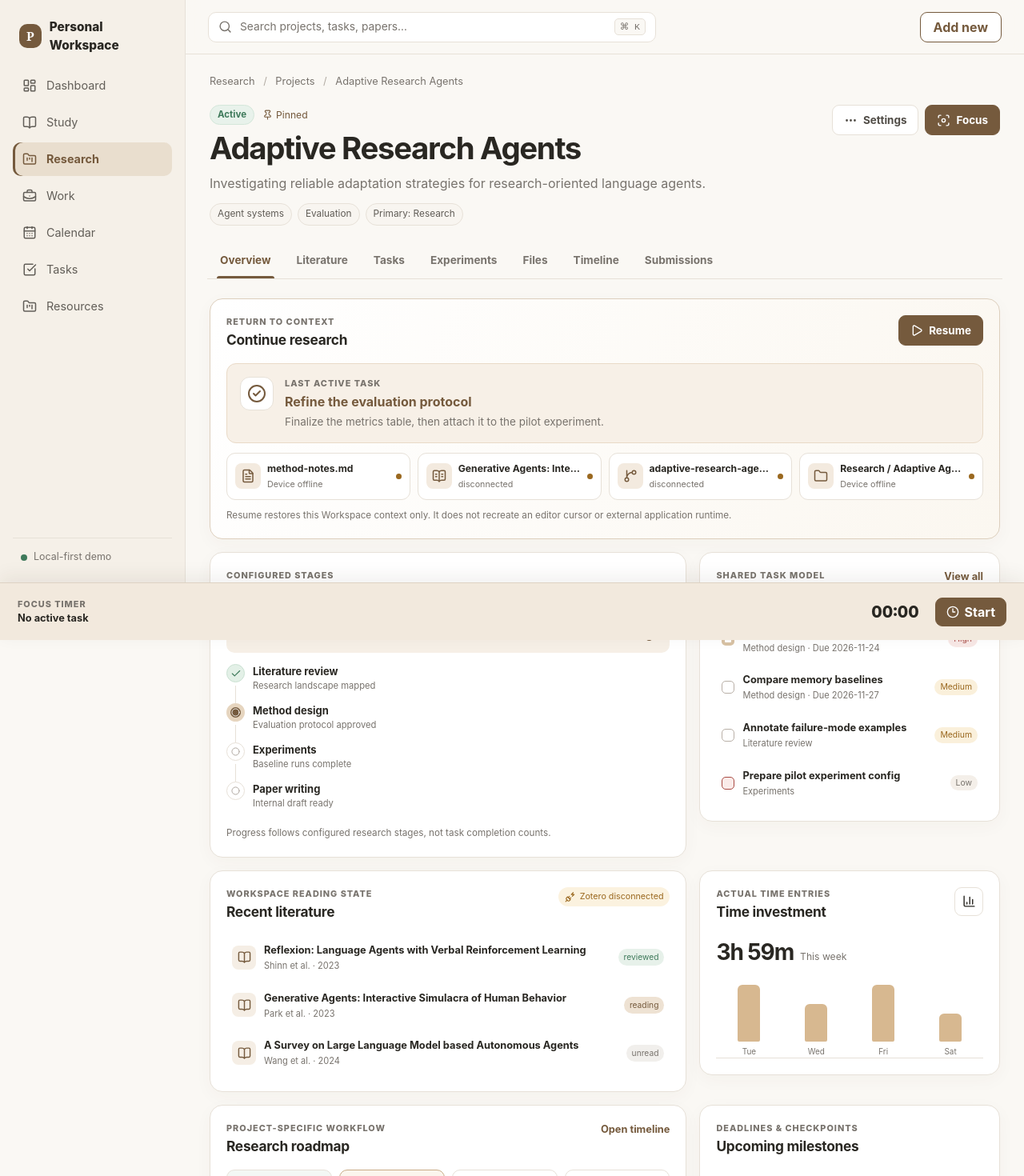
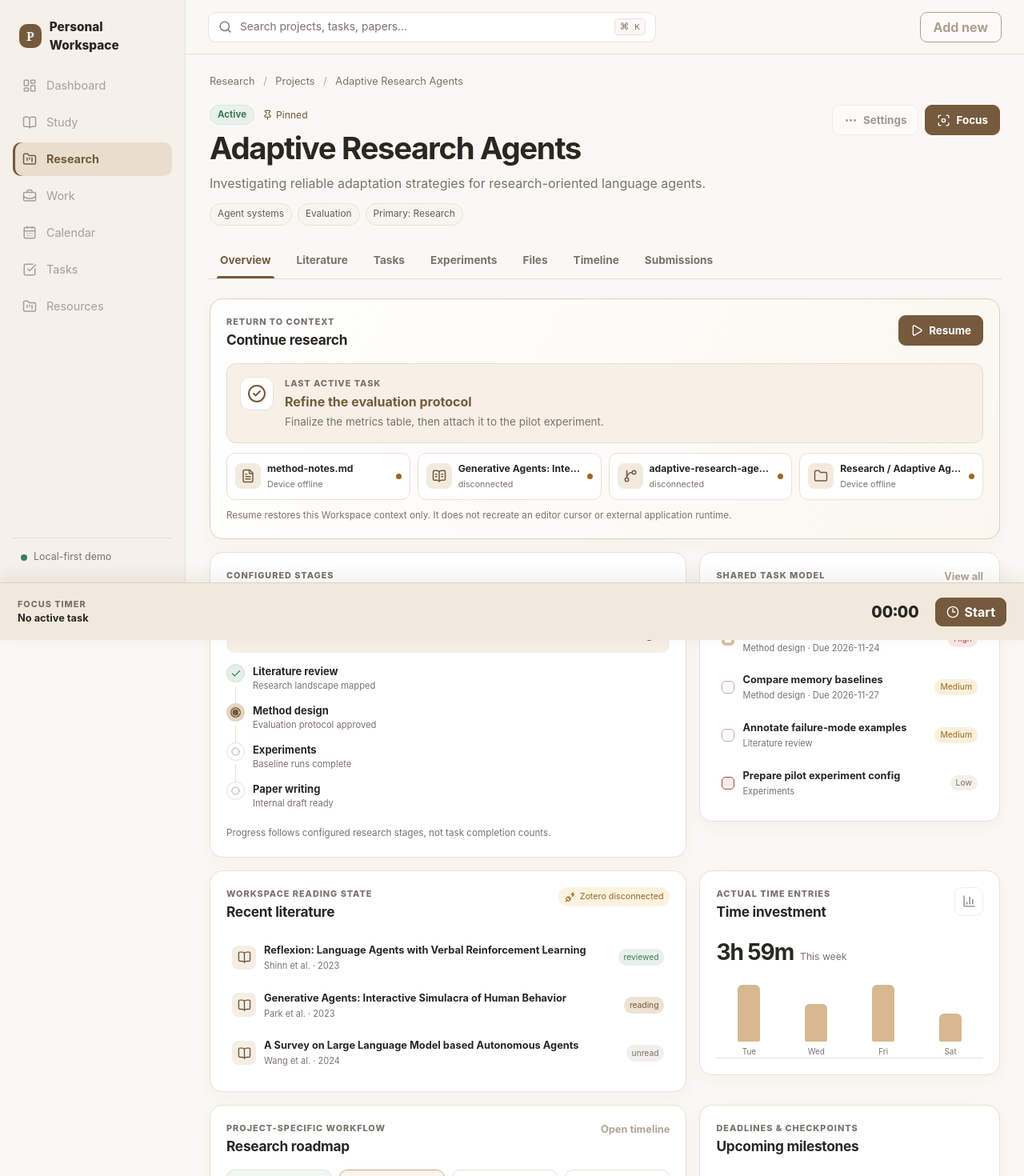
Before and after one commit to zyyu1/personal-workspace, a React (Vite) app: page /research/projects/adaptive-agents/overview in a window 1280 px wide. Shown: the top 1470 px of the page at 80% size. Built offline with nearby package versions, Linux system fonts and the light colour scheme.

Commit message:
Clarify out-of-scope controls

```diff
--- a/src/components/AppShell.tsx
+++ b/src/components/AppShell.tsx
@@ -11,7 +11,7 @@ export function AppShell({ children, inspector, timer }: { children: ReactNode;
   return <div className="app-shell">
     <aside className={`sidebar ${mobileNav ? 'is-open' : ''}`} aria-label="Global navigation">
       <div className="brand"><span className="brand-mark">P</span><span>Personal Workspace</span></div>
-      <nav>{navigation.map(([Icon, label]) => <button className={label === 'Research' ? 'nav-item active' : 'nav-item'} key={label}><Icon size={18}/><span>{label}</span></button>)}</nav>
+      <nav>{navigation.map(([Icon, label]) => <button className={label === 'Research' ? 'nav-item active' : 'nav-item'} key={label} disabled={label !== 'Research'} title={label !== 'Research' ? 'Not implemented in this increment' : 'Current area'} aria-current={label === 'Research' ? 'page' : undefined}><Icon size={18}/><span>{label}</span></button>)}</nav>
       <div className="sidebar-foot"><span className="status-dot"/>Local-first demo</div>
     </aside>
     {mobileNav && <button className="scrim" aria-label="Close navigation" onClick={() => setMobileNav(false)}/>}
@@ -19,7 +19,7 @@ export function AppShell({ children, inspector, timer }: { children: ReactNode;
       <header className="topbar">
         <button className="icon-button mobile-menu" aria-label={mobileNav ? 'Close menu' : 'Open menu'} onClick={() => setMobileNav(!mobileNav)}>{mobileNav ? <X/> : <Menu/>}</button>
         <div className="search"><Search size={17}/><span>Search projects, tasks, papers…</span><kbd>⌘ K</kbd></div>
-        <button className="quick-add">Add new</button>
+        <button className="quick-add" disabled title="Quick Add is outside this increment">Add new</button>
       </header>
       <div className={`content-frame ${inspector ? 'with-inspector' : ''}`}>
         <main className="main-content">{children}</main>
--- a/src/features/research/components/NextActions.tsx
+++ b/src/features/research/components/NextActions.tsx
@@ -1,7 +1,7 @@
 import type { ResearchTask } from '../types'
 import { SectionCard } from './SectionCard'
 export function NextActions({ tasks, onOpen }: { tasks: ResearchTask[]; onOpen: (task: ResearchTask) => void }) {
-  return <SectionCard title="Next actions" eyebrow="Shared task model" action={<button className="text-button">View all</button>}>
+  return <SectionCard title="Next actions" eyebrow="Shared task model" action={<button className="text-button" disabled title="Full Tasks module is outside this increment">View all</button>}>
     {tasks.length ? <div className="action-list">{tasks.slice(0,5).map(task => <button className="action-row" key={task.id} onClick={() => onOpen(task)}><span className={`task-check ${task.status}`}/><span className="action-main"><strong>{task.title}</strong><small>{task.stage}{task.dueDate ? ` · Due ${task.dueDate}` : ''}</small></span>{task.priority && <span className={`priority ${task.priority}`}>{task.priority}</span>}</button>)}</div> : <div className="empty-state compact"><h3>No next actions</h3><p>Create a shared task and assign this project as its primary context.</p><button className="secondary-button" disabled>Add task · coming soon</button></div>}
   </SectionCard>
 }
--- a/src/features/research/components/ProjectHeader.tsx
+++ b/src/features/research/components/ProjectHeader.tsx
@@ -6,7 +6,7 @@ export function ProjectHeader({ project, onFocus }: { project: ResearchProject;
     <div className="breadcrumbs">Research <span>/</span> Projects <span>/</span> {project.name}</div>
     <header className="project-header">
       <div className="project-title-block"><div className="project-kicker"><span className="status-pill">{project.status}</span>{project.pinned && <span className="pinned"><Pin size={13}/> Pinned</span>}</div><h1>{project.name}</h1><p>{project.summary}</p><div className="tag-row">{project.tags.map(tag => <span className="tag" key={tag}>{tag}</span>)}</div></div>
-      <div className="project-actions"><button className="secondary-button"><MoreHorizontal size={17}/> Settings</button><button className="primary-button" onClick={() => onFocus(project.tasks[0])}><Focus size={17}/> Focus</button></div>
+      <div className="project-actions"><button className="secondary-button" disabled title="Project Settings is outside this increment"><MoreHorizontal size={17}/> Settings</button><button className="primary-button" onClick={() => onFocus(project.tasks[0])} disabled={!project.tasks.length}><Focus size={17}/> Focus</button></div>
     </header>
   </>
 }
--- a/src/features/research/components/ResearchRoadmap.tsx
+++ b/src/features/research/components/ResearchRoadmap.tsx
@@ -2,7 +2,7 @@ import { Check } from 'lucide-react'
 import type { ProjectStage } from '../types'
 import { SectionCard } from './SectionCard'
 export function ResearchRoadmap({ stages }: { stages: ProjectStage[] }) {
-  return <SectionCard title="Research roadmap" eyebrow="Project-specific workflow" action={<button className="text-button">Open timeline</button>}>
+  return <SectionCard title="Research roadmap" eyebrow="Project-specific workflow" action={<button className="text-button" disabled title="Timeline module is outside this increment">Open timeline</button>}>
     {stages.length ? <div className="roadmap">{stages.map((stage,index) => <div className={`roadmap-step ${stage.state}`} key={stage.id}><span className="roadmap-index">{stage.state === 'complete' ? <Check size={14}/> : index+1}</span><div><strong>{stage.label}</strong><small>{stage.milestone}</small></div></div>)}</div> : <div className="empty-state compact"><h3>Roadmap not configured</h3><p>Choose stages that match this project instead of a fixed research template.</p></div>}
   </SectionCard>
 }
--- a/src/features/research/components/TimeInvestment.tsx
+++ b/src/features/research/components/TimeInvestment.tsx
@@ -3,7 +3,7 @@ import { SectionCard } from './SectionCard'
 export function TimeInvestment({ entries }: { entries: Array<{id:string;date:string;minutes:number}> }) {
   const total = entries.reduce((sum, entry) => sum + entry.minutes, 0)
   const max = Math.max(...entries.map(e => e.minutes), 1)
-  return <SectionCard title="Time investment" eyebrow="Actual time entries" action={<button className="icon-button" aria-label="Open time tracking"><BarChart3/></button>}>
+  return <SectionCard title="Time investment" eyebrow="Actual time entries" action={<button className="icon-button" aria-label="Open time tracking" disabled title="Time Tracking module is outside this increment"><BarChart3/></button>}>
     {entries.length ? <><div className="time-total"><strong>{Math.floor(total/60)}h {total%60}m</strong><span>This week</span></div><div className="time-bars" aria-label="Recent time distribution">{entries.map(e => <div key={e.id} className="time-column"><span className="bar" style={{height:`${Math.max(18,(e.minutes/max)*100)}%`}} title={`${e.minutes} minutes`}/><small>{new Date(e.date+'T12:00:00').toLocaleDateString('en',{weekday:'short'})}</small></div>)}</div></> : <div className="empty-state compact"><h3>No tracked time</h3><p>Start the global timer or add a TimeEntry to build this view.</p></div>}
   </SectionCard>
 }
--- a/src/styles.css
+++ b/src/styles.css
@@ -63,6 +63,8 @@ h1 { margin: 0; font-size: clamp(1.75rem, 3vw, 2.45rem); line-height: 1.12; lett
 .secondary-button { background: white; border: 1px solid var(--border); color: #514d47; }
 .secondary-button:hover:not(:disabled) { border-color: var(--accent-hover); background: #fcfaf7; }
 button:disabled { cursor: not-allowed; opacity: .55; }
+.nav-item:disabled { opacity: .55; }
+.nav-item.active:disabled { opacity: 1; cursor: default; }
 .full { width: 100%; margin-top: 16px; }
 .research-tabs { display: flex; overflow-x: auto; scrollbar-width: none; gap: 6px; border-bottom: 1px solid var(--border); margin: 0 -3px 24px; padding: 0 3px; }
 .research-tabs a { white-space: nowrap; position: relative; color: var(--muted); text-decoration: none; padding: 11px 13px 12px; font-size: .85rem; font-weight: 650; }
```
